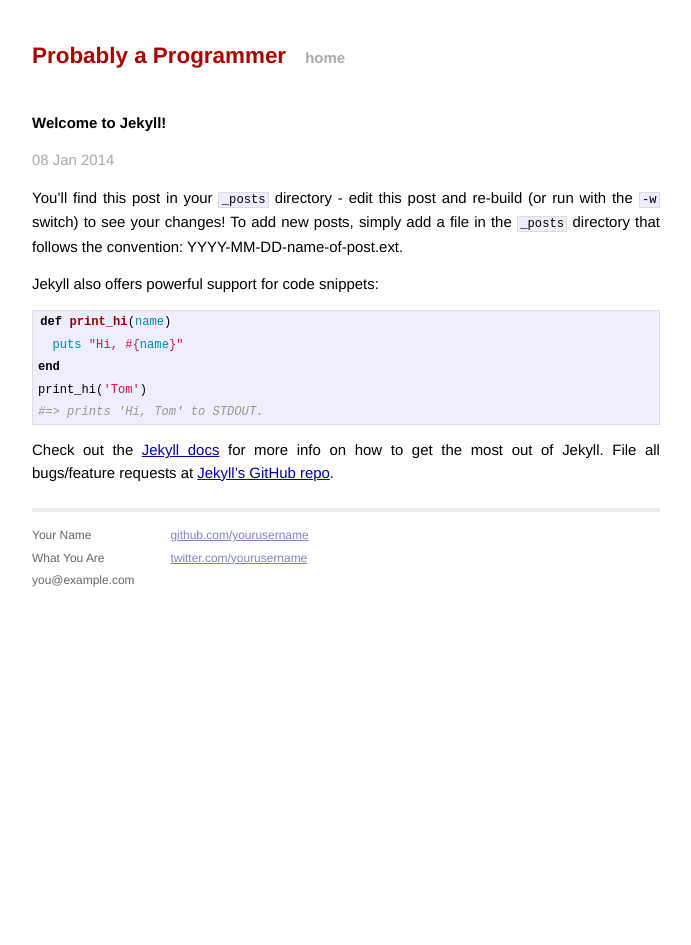
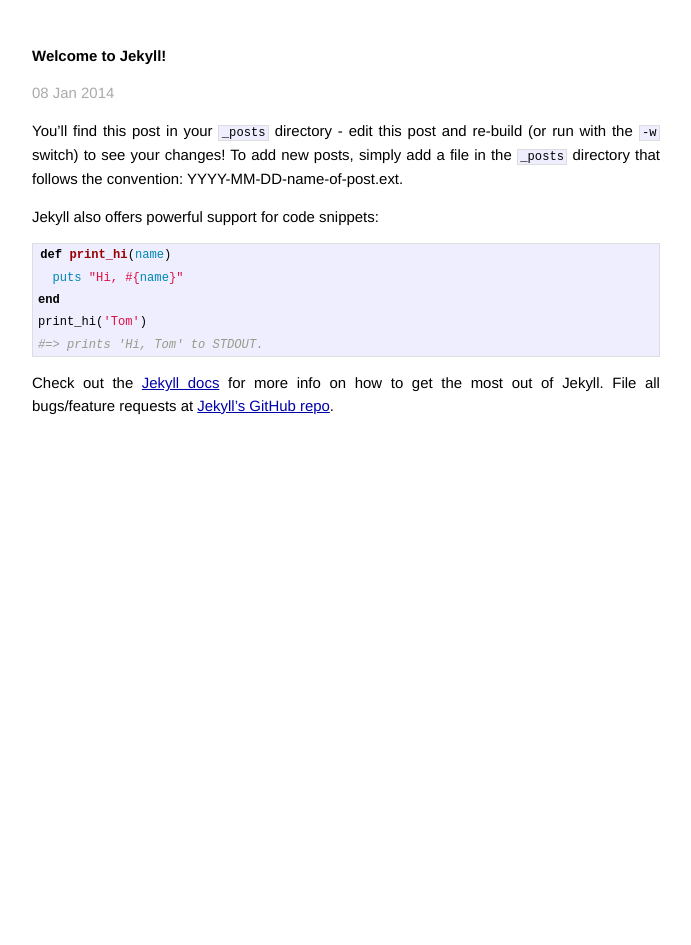
Before and after one commit to aidenbenton/aidenbenton.github.io, a Jekyll site: the page built from _posts/2014-01-08-welcome-to-jekyll.markdown, in a window 1280 px wide. Shown: the whole page, without its empty margins (294-985 px from the left). Built offline with Jekyll 4.4.1, drawn with Linux system fonts in a browser that asks for light colours; Markdown is read by kramdown in place of the engine named in the settings.

Commit message:
removed crap

```diff
--- a/_layouts/default.html
+++ b/_layouts/default.html
@@ -16,28 +16,9 @@
     <body>
 
         <div class="site">
-          <div class="header">
-            <h1 class="title"><a href="/">{{ site.name }}</a></h1>
-            <a class="extra" href="/">home</a>
-          </div>
 
           {{ content }}
 
-          <div class="footer">
-            <div class="contact">
-              <p>
-                Your Name<br />
-                What You Are<br />
-                you@example.com
-              </p>
-            </div>
-            <div class="contact">
-              <p>
-                <a href="https://github.com/yourusername">github.com/yourusername</a><br />
-                <a href="https://twitter.com/yourusername">twitter.com/yourusername</a><br />
-              </p>
-            </div>
-          </div>
         </div>
 
     </body>
```
Also changed, not shown: index.html (+4 -7 lines).
